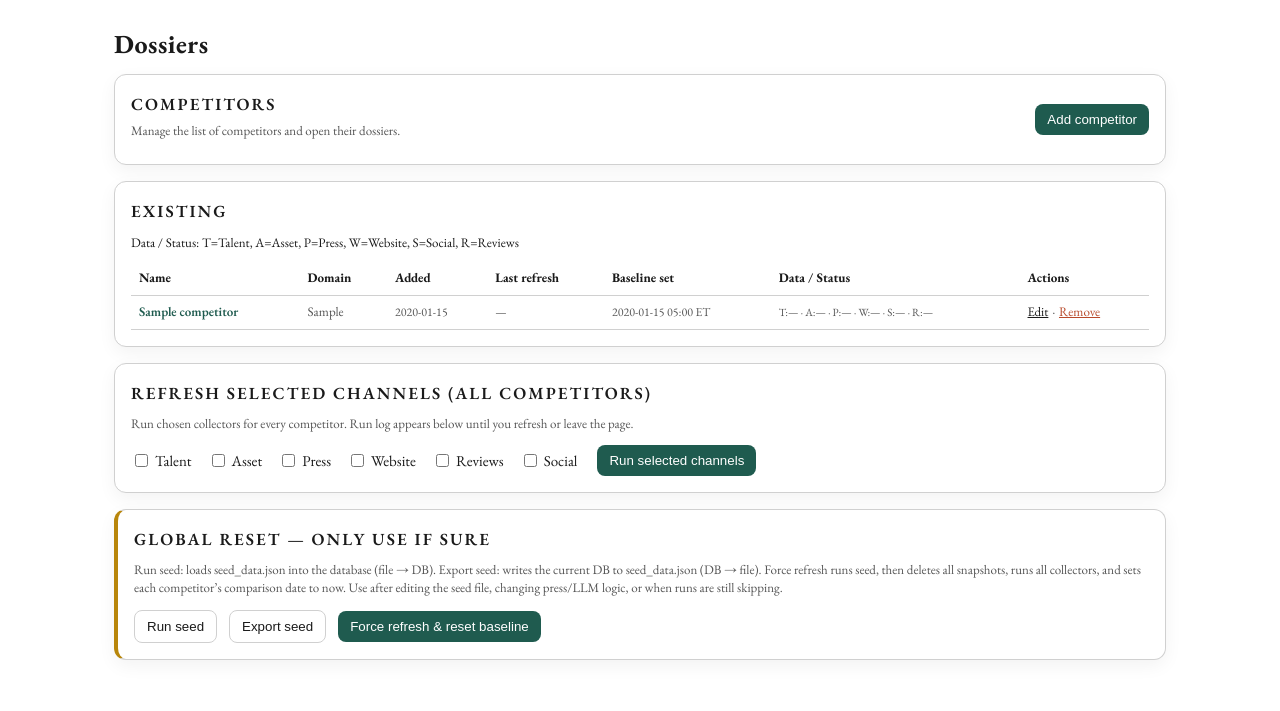
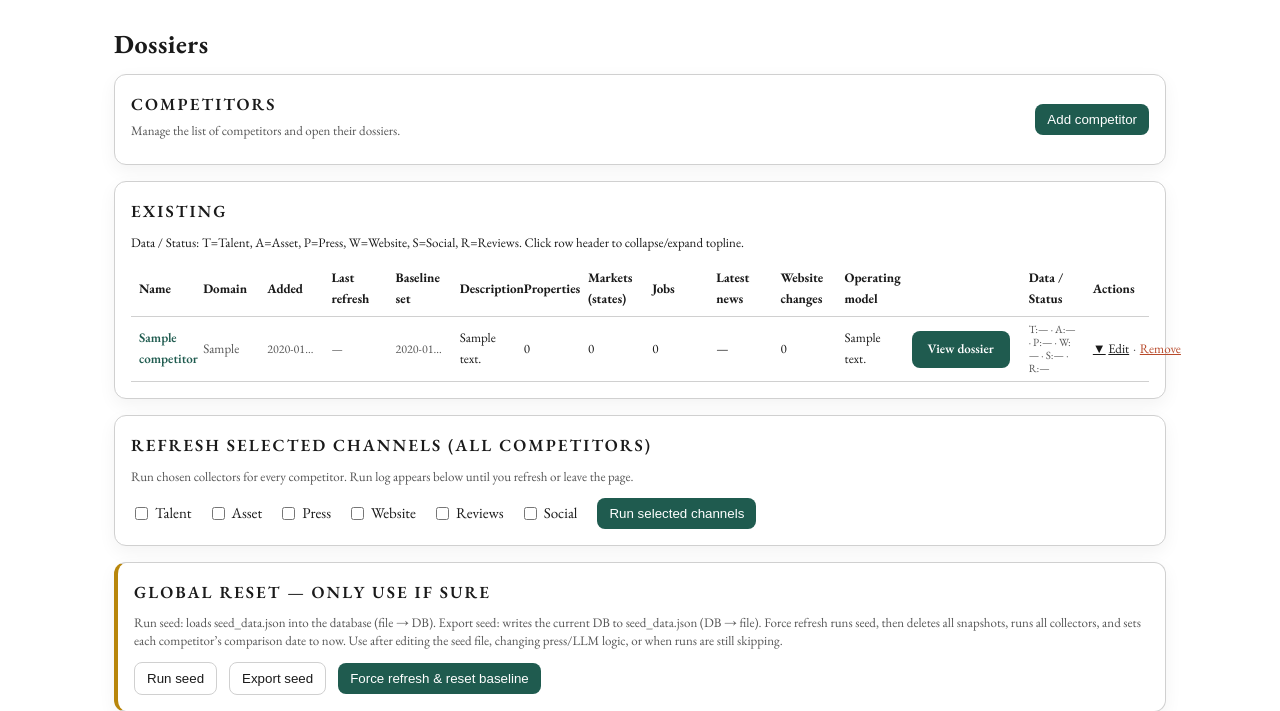
Before and after one commit to ttsay10000/competitor-dossiers, a FastAPI app: page /competitors in a window 1280 px wide. Shown: the part 87-798 px from the top of the page. Run offline with FastAPI, Linux system fonts and the light colour scheme; tables that the repository leaves empty hold one stand-in row (values such as "Sample post").

Commit message:
Competitors list: topline summary, operating model, View dossier, collapse
- Add short_description and operating_model_description to Competitor (migration 0010)
- Topline per competitor: total properties, markets (states), jobs, latest news, website changes
- LLM research_operating_model_llm() and POST /competitors/{id}/research-operating-model
- Competitors table: original order/format (Name, Domain, Added, Last refresh, Baseline set,
  Data/Status) plus Description, Properties, Markets, Jobs, Latest news, Website changes,
  Operating model, View dossier button, Actions; collapsible detail columns
- Edit form: short_description field; operating model refresh from list when empty

Co-authored-by: Cursor <cursoragent@cursor.com>

```diff
--- a/app/models.py
+++ b/app/models.py
@@ -30,6 +30,10 @@ class Competitor(Base):
     reporting_baseline_at: Mapped[Optional[datetime]] = mapped_column(DateTime, nullable=True)
     # When False, excluded from cron/global refresh. Default True for new competitors.
     is_active: Mapped[bool] = mapped_column(default=True, nullable=False)
+    # Optional short description for list/dossier (e.g. "Furnished rental operator").
+    short_description: Mapped[Optional[str]] = mapped_column(Text, nullable=True)
+    # LLM-generated operating model (revenue share %, owned/managed, master lease); refreshed via research.
+    operating_model_description: Mapped[Optional[str]] = mapped_column(Text, nullable=True)
 
     source_endpoints: Mapped[list["SourceEndpoint"]] = relationship(
         back_populates="competitor",
--- a/app/routes/competitors.py
+++ b/app/routes/competitors.py
@@ -11,7 +11,9 @@ from starlette.status import HTTP_303_SEE_OTHER
 
 from sqlalchemy import func
 
-from datetime import datetime, timezone
+from datetime import datetime, timedelta, timezone
+
+from sqlalchemy import or_
 
 from ..db import get_session, get_last_refreshed
 from ..models import Competitor, CompetitorReviewProperty, SourceEndpoint, RunLog, Snapshot, Event, Capability
@@ -19,6 +21,9 @@ from ..utils import to_eastern
 from ..config import settings
 from ..collectors.reviews import resolve_place_id_from_text
 from ..validation import validate_url_format, suggest_urls_from_domain, normalize_domain
+from ..diff.asset_diff import infer_location_for_property
+from ..llm_structured import _assign_state_from_url, research_operating_model_llm
+from ..executive_summary import US_STATES_LIST
 
 router = APIRouter()
 
@@ -90,6 +95,82 @@ def _competitor_status(session, competitor_id: int) -> dict:
     return {"has_snapshots": has_snapshots, "last_runs": last_runs, "last_refresh_at": last_refresh_at}
 
 
+def _competitor_topline_summary(session, c: Competitor) -> dict:
+    """Return topline metrics for list view: properties, states count, jobs, latest news, website changes, descriptions."""
+    US_STATES_SET = frozenset(US_STATES_LIST)
+    total_properties = 0
+    total_markets_states = 0
+    latest_asset = (
+        session.query(Snapshot)
+        .filter(Snapshot.competitor_id == c.id, Snapshot.channel == "asset")
+        .order_by(Snapshot.captured_at.desc())
+        .first()
+    )
+    if latest_asset:
+        raw = (latest_asset.structured_json or {}).get("properties", [])
+        props = [p for p in raw if isinstance(p, dict)]
+        props = [_assign_state_from_url(p) for p in props]
+        total_properties = len(props)
+        locations = [infer_location_for_property(p) for p in props]
+        state_parts = set()
+        for loc in locations:
+            part = (loc.split(" - ")[0] if " - " in (loc or "") else (loc or "")).strip()
+            if part and part in US_STATES_SET:
+                state_parts.add(part)
+        total_markets_states = len(state_parts)
+
+    total_jobs = 0
+    latest_talent = (
+        session.query(Snapshot)
+        .filter(Snapshot.competitor_id == c.id, Snapshot.channel == "talent")
+        .order_by(Snapshot.captured_at.desc())
+        .first()
+    )
+    if latest_talent:
+        jobs = (latest_talent.structured_json or {}).get("jobs", [])
+        total_jobs = len([j for j in jobs if isinstance(j, dict)])
+
+    latest_news_count = 0
+    latest_news_headline = None
+    latest_press = (
+        session.query(Snapshot)
+        .filter(Snapshot.competitor_id == c.id, Snapshot.channel == "press")
+        .order_by(Snapshot.captured_at.desc())
+        .first()
+    )
+    if latest_press:
+        items = (latest_press.structured_json or {}).get("canonical_items") or (latest_press.structured_json or {}).get("items", [])
+        items = [i for i in items if isinstance(i, dict)]
+        latest_news_count = len(items)
+        if items:
+            first = items[0]
+            latest_news_headline = (first.get("title") or first.get("display_title") or "").strip() or None
+
+    cutoff = datetime.now(timezone.utc) - timedelta(days=90)
+    q = session.query(Event).filter(
+        Event.competitor_id == c.id,
+        Event.type == "narrative.homepage_updated",
+        or_(Event.detected_at >= cutoff, (Event.occurred_at.isnot(None)) & (Event.occurred_at >= cutoff)),
+    )
+    if getattr(c, "reporting_baseline_at", None):
+        baseline = c.reporting_baseline_at
+        if baseline.tzinfo is None:
+            baseline = baseline.replace(tzinfo=timezone.utc)
+        q = q.filter(or_(Event.detected_at >= baseline, (Event.occurred_at.isnot(None)) & (Event.occurred_at >= baseline)))
+    recent_website_changes_count = q.count()
+
+    return {
+        "total_properties": total_properties,
+        "total_markets_states": total_markets_states,
+        "total_jobs": total_jobs,
+        "latest_news_count": latest_news_count,
+        "latest_news_headline": latest_news_headline,
+        "recent_website_changes_count": recent_website_changes_count,
+        "short_description": getattr(c, "short_description", None) or None,
+        "operating_model_description": getattr(c, "operating_model_description", None) or None,
+    }
+
+
 @router.get("/competitors")
 def competitors_list(request: Request):
     with get_session() as session:
@@ -98,6 +179,7 @@ def competitors_list(request: Request):
         for c in competitors:
             status = _competitor_status(session, c.id)
             last_refresh = status.get("last_refresh_at")
+            topline = _competitor_topline_summary(session, c)
             competitors_data.append({
                 "id": c.id,
                 "name": c.name,
@@ -107,6 +189,14 @@ def competitors_list(request: Request):
                 "last_runs": status["last_runs"],
                 "last_refresh": to_eastern(last_refresh) if last_refresh else None,
                 "baseline_set": to_eastern(c.reporting_baseline_at) if getattr(c, "reporting_baseline_at", None) else None,
+                "total_properties": topline["total_properties"],
+                "total_markets_states": topline["total_markets_states"],
+                "total_jobs": topline["total_jobs"],
+                "latest_news_count": topline["latest_news_count"],
+                "latest_news_headline": topline["latest_news_headline"],
+                "recent_website_changes_count": topline["recent_website_changes_count"],
+                "short_description": topline["short_description"],
+                "operating_model_description": topline["operating_model_description"],
             })
         last_refreshed = get_last_refreshed(session)
     nav_competitors = [{"id": c["id"], "name": c["name"], "created_at": c.get("created_at")} for c in competitors_data]
@@ -677,6 +767,7 @@ def competitors_edit(request: Request, competitor_id: int):
             "id": competitor.id,
             "name": competitor.name,
             "primary_domain": competitor.primary_domain,
+            "short_description": getattr(competitor, "short_description", None) or "",
             "is_active": getattr(competitor, "is_active", True),
         }
         endpoints_data = [
@@ -727,7 +818,7 @@ def competitors_update(
     competitor_id: int,
     name: str = Form(...),
     primary_domain: Optional[str] = Form(None),
-    is_active: Optional[str] = Form(None),
+    short_description: Optional[str] = Form(None),
 ):
     with get_session() as session:
         competitor = session.get(Competitor, competitor_id)
@@ -736,7 +827,7 @@ def competitors_update(
         competitor.name = name.strip()
         raw_domain = (primary_domain or "").strip() or None
         competitor.primary_domain = normalize_domain(raw_domain) if raw_domain else None
-        competitor.is_active = bool(is_active)
+        competitor.short_description = (short_description or "").strip() or None
     _sync_seed_file()
     return RedirectResponse(url=f"/competitors/{competitor_id}", status_code=HTTP_303_SEE_OTHER)
 
@@ -946,3 +1037,19 @@ async def competitor_remove(request: Request, competitor_id: int, confirmation:
         url="/competitors?" + urlencode({"removed": "1"}),
         status_code=HTTP_303_SEE_OTHER,
     )
+
+
+@router.post("/competitors/{competitor_id}/research-operating-model")
+def competitor_research_operating_model(competitor_id: int):
+    """Run LLM research on operating model (revenue share / owned / master lease) and save to competitor."""
+    with get_session() as session:
+        competitor = session.get(Competitor, competitor_id)
+        if competitor is None:
+            return RedirectResponse(url="/competitors", status_code=HTTP_303_SEE_OTHER)
+        text = research_operating_model_llm(competitor.name, competitor.primary_domain or "")
+        if text:
+            competitor.operating_model_description = text
+            session.commit()
+        # Redirect back; optional query param could signal success/failure
+        q = urlencode({"operating_model_updated": "1"}) if text else ""
+    return RedirectResponse(url="/competitors" + ("?" + q if q else ""), status_code=HTTP_303_SEE_OTHER)
--- a/app/templates/competitors.html
+++ b/app/templates/competitors.html
@@ -36,6 +36,24 @@
     .competitors-existing-table .actions-cell .action-remove { color: #b84a2b; }
     .competitors-existing-table .actions-cell .action-remove:hover { text-decoration: underline; }
     .competitors-existing-table .status-legend { font-size: 10px; color: var(--muted, #6c757d); margin-bottom: 6px; }
+    .competitors-topline-table { table-layout: fixed; width: 100%; }
+    .competitors-topline-table .view-dossier-cell { text-align: center; width: 120px; }
+    .view-dossier-btn {
+      display: inline-block;
+      padding: 8px 16px;
+      background: var(--accent, #0d6efd);
+      color: white;
+      text-decoration: none;
+      border-radius: 8px;
+      font-weight: 600;
+      font-size: 13px;
+    }
+    .view-dossier-btn:hover { opacity: 0.9; color: white; }
+    .competitor-detail-cell { max-width: 120px; overflow: hidden; text-overflow: ellipsis; }
+    .competitors-topline-table tr.collapsed .competitor-detail-cell {
+      max-width: 0; width: 0; padding-left: 0; padding-right: 0; overflow: hidden; border-left-width: 0; border-right-width: 0;
+    }
+    .toggle-detail-btn { font-size: 11px; padding: 0 4px; }
   </style>
   <h1>Dossiers</h1>
 
@@ -69,10 +87,16 @@
     <p class="meta mt-4">The competitor has been removed from the site and from seed data.</p>
   </div>
   {% endif %}
+  {% if request.query_params.get('operating_model_updated') == '1' %}
+  <div class="card mt-16" style="border-left: 6px solid var(--accent, #0d6efd);">
+    <strong>Operating model updated</strong>
+    <p class="meta mt-4">LLM research saved for the competitor.</p>
+  </div>
+  {% endif %}
   <div class="card">
     <h3>Existing</h3>
-    <p class="status-legend competitors-existing-table">Data / Status: T=Talent, A=Asset, P=Press, W=Website, S=Social, R=Reviews</p>
-    <table class="competitors-existing-table">
+    <p class="status-legend competitors-existing-table">Data / Status: T=Talent, A=Asset, P=Press, W=Website, S=Social, R=Reviews. Click row header to collapse/expand topline.</p>
+    <table class="competitors-existing-table competitors-topline-table">
       <thead>
         <tr>
           <th>Name</th>
@@ -80,19 +104,51 @@
           <th>Added</th>
           <th>Last refresh</th>
           <th>Baseline set</th>
+          <th>Description</th>
+          <th>Properties</th>
+          <th>Markets (states)</th>
+          <th>Jobs</th>
+          <th>Latest news</th>
+          <th>Website changes</th>
+          <th>Operating model</th>
+          <th class="view-dossier-cell"></th>
           <th>Data / Status</th>
           <th>Actions</th>
         </tr>
       </thead>
       <tbody>
         {% for competitor in competitors %}
-        <tr>
-          <td><a href="/dossier/{{ competitor.id }}" class="name-link" title="Open dossier">{{ competitor.name }}</a></td>
-          <td class="muted">{{ competitor.primary_domain or "" }}</td>
-          <td class="muted cell-date">{% if competitor.created_at %}{{ competitor.created_at.strftime('%Y-%m-%d') }}{% else %}—{% endif %}</td>
-          <td class="muted cell-date">{{ competitor.last_refresh or "—" }}</td>
-          <td class="muted cell-date">{{ competitor.baseline_set or "—" }}</td>
-          <td class="muted cell-status">
+        <tr class="competitor-main-row" data-competitor-id="{{ competitor.id }}">
+          <td class="competitor-name-cell">
+            <a href="/dossier/{{ competitor.id }}" class="name-link" title="Open dossier">{{ competitor.name }}</a>
+          </td>
+          <td class="muted competitor-detail-cell">{{ competitor.primary_domain or "" }}</td>
+          <td class="muted cell-date competitor-detail-cell">{% if competitor.created_at %}{{ competitor.created_at.strftime('%Y-%m-%d') }}{% else %}—{% endif %}</td>
+          <td class="muted cell-date competitor-detail-cell">{{ competitor.last_refresh or "—" }}</td>
+          <td class="muted cell-date competitor-detail-cell">{{ competitor.baseline_set or "—" }}</td>
+          <td class="competitor-detail-cell topline-desc">{{ competitor.short_description or "—" }}</td>
+          <td class="competitor-detail-cell topline-num">{{ competitor.total_properties or 0 }}</td>
+          <td class="competitor-detail-cell topline-num">{{ competitor.total_markets_states or 0 }}</td>
+          <td class="competitor-detail-cell topline-num">{{ competitor.total_jobs or 0 }}</td>
+          <td class="competitor-detail-cell topline-news">
+            {% if competitor.latest_news_count and competitor.latest_news_count > 0 %}
+              {{ competitor.latest_news_count }} article{{ 's' if competitor.latest_news_count != 1 else '' }}{% if competitor.latest_news_headline %} · {{ competitor.latest_news_headline[:60] }}{% if (competitor.latest_news_headline or '')|length > 60 %}…{% endif %}{% endif %}
+            {% else %}—{% endif %}
+          </td>
+          <td class="competitor-detail-cell topline-num">{{ competitor.recent_website_changes_count or 0 }}</td>
+          <td class="competitor-detail-cell topline-operating">
+            {% if competitor.operating_model_description %}
+              <span title="{{ competitor.operating_model_description }}">{{ (competitor.operating_model_description or '')[:80] }}{% if (competitor.operating_model_description or '')|length > 80 %}…{% endif %}</span>
+            {% else %}
+              <form method="post" action="/competitors/{{ competitor.id }}/research-operating-model" style="display: inline;">
+                <button type="submit" class="btn-link" style="font-size: 12px;">Research operating model</button>
+              </form>
+            {% endif %}
+          </td>
+          <td class="view-dossier-cell">
+            <a href="/dossier/{{ competitor.id }}" class="view-dossier-btn">View dossier</a>
+          </td>
+          <td class="muted cell-status competitor-detail-cell">
             {% set has = competitor.has_snapshots or {} %}
             {% set runs = competitor.last_runs or {} %}
             {% for ch in display_channels %}
@@ -105,13 +161,14 @@
             {% endfor %}
           </td>
           <td class="actions-cell">
+            <button type="button" class="toggle-detail-btn btn-link" title="Collapse/expand topline" aria-label="Collapse row">▼</button>
             <a href="/competitors/{{ competitor.id }}">Edit</a><span class="action-sep">·</span><button type="button" class="remove-competitor-btn btn-link action-remove" data-id="{{ competitor.id }}" data-name="{{ competitor.name|e }}" data-required="{{ ('remove ' ~ competitor.name ~ ' from site')|e }}">Remove</button>
           </td>
         </tr>
         {% endfor %}
         {% if competitors|length == 0 %}
         <tr>
-          <td colspan="7" class="muted">No competitors yet.</td>
+          <td colspan="15" class="muted">No competitors yet.</td>
         </tr>
         {% endif %}
       </tbody>
@@ -363,6 +420,17 @@
         });
       });
 
+      document.querySelectorAll('.toggle-detail-btn').forEach(function(btn) {
+        btn.addEventListener('click', function() {
+          var row = btn.closest('tr');
+          if (!row) return;
+          row.classList.toggle('collapsed');
+          btn.textContent = row.classList.contains('collapsed') ? '\u25B6' : '\u25BC';
+          btn.setAttribute('title', row.classList.contains('collapsed') ? 'Expand row' : 'Collapse row');
+          btn.setAttribute('aria-label', row.classList.contains('collapsed') ? 'Expand row' : 'Collapse row');
+        });
+      });
+
       if (cancelBtn) cancelBtn.addEventListener('click', closeModal);
       if (modal) {
         modal.addEventListener('click', function(e) {
```
Also changed, not shown: app/llm_structured.py (+45 -0 lines), app/migrations/versions/0010_competitor_short_description_operating_model.py (added, +30 -0 lines), app/templates/competitor_edit.html (+12 -14 lines).
